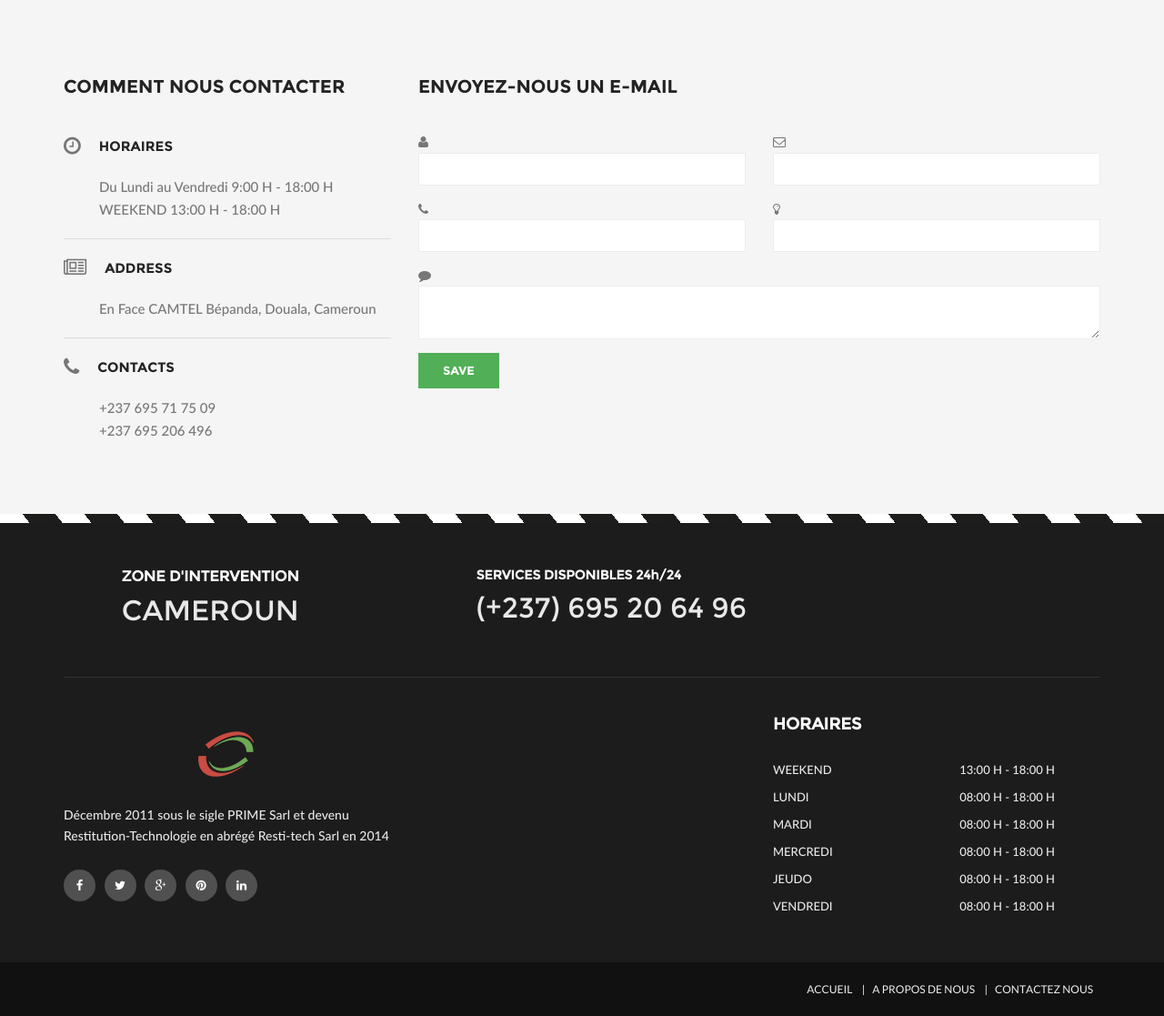
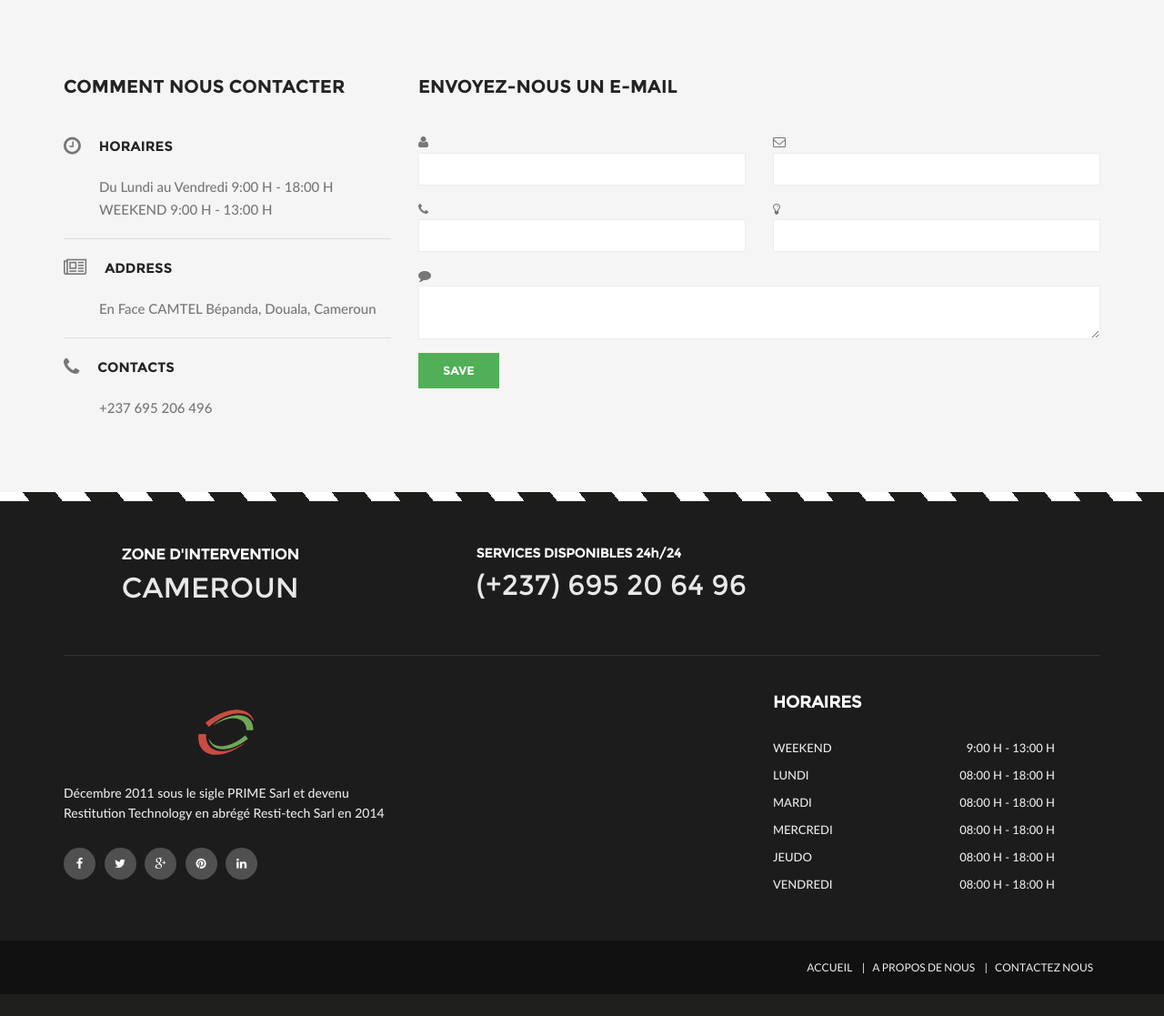
Before and after one commit to leoandfox/restitech, a Symfony app: template templates/contact.html.twig in a window 1280 px wide. Shown: the part 488-1605 px from the top of the page at 91% size. After the commit the page ends 1581 px from the top, so only its background shows below. Run offline with Twig, Linux system fonts and the light colour scheme; the template is opened without the code that fills it, so the values that code supplies are empty; form fields are guessed from the names that the template uses; some libraries are stand-ins or nearby versions; some web fonts are replaced.

Commit message:
modification du texte

```diff
--- a/templates/about.html.twig
+++ b/templates/about.html.twig
@@ -22,7 +22,7 @@
     <section>
         <div class="container">
             <div class="section-heading no-padding-top">
-                <h2>POURQUOI NOUS CHOISIR ?</h2>
+                <h2>Qui sommes nous ?</h2>
                 <p>Resti-tech est une société de prestations des services situé à Bépanda face Direction CAMTEL
                     </p>
             </div>
--- a/templates/base.html.twig
+++ b/templates/base.html.twig
@@ -38,6 +38,8 @@
             <ul class="nav navbar-nav">
                 <li class="{% if app.request.attributes.get('_route') == 'index' %}active{% endif %}"><a
                         href="/">ACCUEIL</a></li>
+                        <li class="{% if app.request.attributes.get('_route') == 'motpdg' %}active{% endif %}"><a
+                            href="/mot-du-pdg">Mot du PDG</a></li>
                 <li class="{% if app.request.attributes.get('_route') == 'about' %}active{% endif %}"><a
                         href="/qui-sommes-nous">Qui sommes-nous ?</a></li>
                 <li class="{% if app.request.attributes.get('_route') == 'vision' %}active{% endif %}"><a
@@ -54,8 +56,7 @@
                         <!-- <li><a href="#">Fournitures diverses</a></li>-->
                     </ul>
                 </li>
-                <li class="{% if app.request.attributes.get('_route') == 'motpdg' %}active{% endif %}"><a
-                        href="/mot-du-pdg">Mot du PDG</a></li>
+
                 <li class="{% if app.request.attributes.get('_route') == 'contact' %}active{% endif %}"><a
                         href="/contact">CONTACT</a></li>
             </ul>
@@ -91,7 +92,7 @@
                                 <a href="/"><img src="{{ asset('images/logo-2.png') }}" class="img-responsive"
                                         alt="image"></a>
                                 <p>Décembre 2011 sous le sigle PRIME Sarl et devenu <br />
-                                    Restitution-Technologie en abrégé Resti-tech Sarl en 2014 <br /> </p>
+                                    Restitution Technology en abrégé Resti-tech Sarl en 2014 <br /> </p>
                             </div>
                             <div class="social-media">
                                 <ul>
@@ -110,7 +111,7 @@
                             <div class="work-timing">
                                 <h5>HORAIRES</h5>
                                 <ul>
-                                    <li><a href="#">WEEKEND<span> 13:00 H - 18:00 H</span></a></li>
+                                    <li><a href="#">WEEKEND<span> 9:00 H - 13:00 H</span></a></li>
                                     <li><a href="#">LUNDI<span> 08:00 H - 18:00 H</span></a></li>
                                     <li><a href="#">MARDI<span> 08:00 H - 18:00 H</span></a></li>
                                     <li><a href="#">MERCREDI<span> 08:00 H - 18:00 H</span></a></li>
--- a/templates/contact.html.twig
+++ b/templates/contact.html.twig
@@ -29,13 +29,12 @@
                             <h3>COMMENT NOUS CONTACTER</h3>
                             <div class="working-hours"> <i class="fa fa-clock-o"></i>
                                 <h4>HORAIRES</h4>
-                                <span>Du Lundi au Vendredi   9:00 H - 18:00 H</span> <span>WEEKEND   13:00 H - 18:00 H</span> </div>
+                                <span>Du Lundi au Vendredi   9:00 H - 18:00 H</span> <span>WEEKEND   9:00 H - 13:00 H</span> </div>
                             <div class="address-info"> <i class="fa fa-newspaper-o"></i>
                                 <h4>ADDRESS</h4>
                                 <span>En Face CAMTEL Bépanda, Douala, Cameroun </div>
                             <div class="contact-info"> <i class="fa fa-phone"></i>
                                 <h4>CONTACTS</h4>
-                                <span>+237 695 71 75 09</span><br>
                                 <span>+237 695 206 496</span> </div>
                         </div>
                     </div>
```
